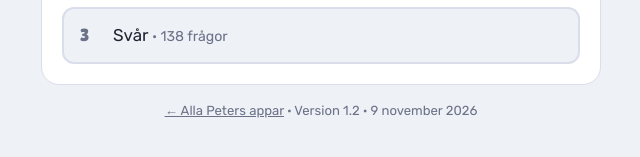
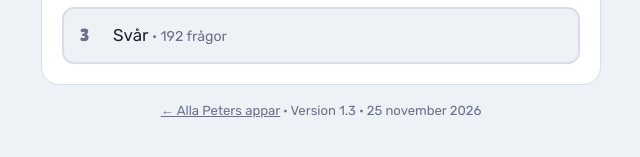
Before and after one commit to n8skz87brk-ux/appar, a plain HTML site: page fragesport/index.html in a window 1280 px wide. Shown: the part 339-496 px from the top of the page, 319-959 px from the left. Drawn offline with Linux system fonts and the light colour scheme.

Commit message:
Familjefrågesporten 1.3: 54 nya svåra frågor
Co-Authored-By: Claude Opus 5.5 <noreply@anthropic.com>
Claude-Session: https://claude.ai/code/session_016eVhoVhgYtrnUoTcdztPSs

```diff
--- a/fragesport/index.html
+++ b/fragesport/index.html
@@ -84,7 +84,7 @@ button:focus-visible{outline:3px solid var(--accent);outline-offset:2px}
   </header>
   <div class="progress" id="progress" aria-hidden="true"></div>
   <main class="card" id="card"></main>
-  <p class="ver"><a href="../">&larr; Alla Peters appar</a> · Version 1.2 · 9 november 2026</p>
+  <p class="ver"><a href="../">&larr; Alla Peters appar</a> · Version 1.3 · 25 november 2026</p>
 </div>
 
 <script>
@@ -456,7 +456,20 @@ svar:{
   ['Hur många klubbor får man som mest ha i golfbagen enligt reglerna?','14','12','16'],
   ['I vilken stad avgjordes ridtävlingarna vid sommar-OS 1956?','Stockholm','Helsingfors','Köpenhamn'],
   ['Vem vann det allra första Vasaloppet 1922?','Ernst Alm','Mora-Nisse Karlsson','Sixten Jernberg'],
-  ['Vilket land vann ishockeyturneringen vid OS 1980, känd för "Miracle on Ice"?','USA','Sovjetunionen','Finland']
+  ['Vilket land vann ishockeyturneringen vid OS 1980, känd för "Miracle on Ice"?','USA','Sovjetunionen','Finland'],
+  ["Vem var förbundskapten när Sverige tog VM-silver i fotboll 1958?", "George Raynor", "Putte Kock", "Lennart Nyman"],
+  ["I vilken stad hölls vinter-OS 1952?", "Oslo", "Cortina d'Ampezzo", "S:t Moritz"],
+  ["Hur många gånger vann Björn Borg Franska öppna i singel?", "6", "5", "7"],
+  ["Vilket år vann Sverige Davis Cup för första gången?", "1975", "1984", "1972"],
+  ["Hur många OS-guld tog Gunde Svan?", "4", "3", "5"],
+  ["Vilken golfbana kallas \"The Home of Golf\"?", "St Andrews", "Carnoustie", "Muirfield"],
+  ["Vilket år vann Sveriges damlandslag fotbolls-EM?", "1984", "1987", "1995"],
+  ["Vilket land har vunnit flest VM-guld i handboll på herrsidan?", "Frankrike", "Sverige", "Danmark"],
+  ["Vem satte den avgörande straffen i OS-finalen i ishockey 1994?", "Peter Forsberg", "Mats Näslund", "Magnus Svensson"],
+  ["Vem blev 1959 förste svensk att vinna ett Formel 1-lopp?", "Jo Bonnier", "Ronnie Peterson", "Gunnar Nilsson"],
+  ["Vilket år arrangerade Göteborg friidrotts-VM?", "1995", "1991", "2006"],
+  ["Vem vann OS-guld i tresteg i Aten 2004?", "Christian Olsson", "Jonathan Edwards", "Phillips Idowu"],
+  ["Vilket år tog Carolina Klüft OS-guld i sjukamp?", "2004", "2008", "2000"]
  ],
  historia:[
   ['Vilket år delades Nobelpriset ut för första gången?','1901','1896','1910'],
@@ -487,7 +500,20 @@ svar:{
   ['Vilka kejsare besegrades av Napoleon vid Austerlitz 1805?','Rysslands och Österrikes','Preussens och Rysslands','Österrikes och Preussens'],
   ['Vilken engelsk kung bröt med påven för att kunna skilja sig?','Henrik VIII','Edvard VI','Rikard III'],
   ['Vilket år spikade Martin Luther upp sina teser i Wittenberg?','1517','1527','1492'],
-  ['Hur länge var Tage Erlander statsminister i en följd?','23 år','18 år','27 år']
+  ['Hur länge var Tage Erlander statsminister i en följd?','23 år','18 år','27 år'],
+  ["Vilket år dog Gustav Vasa?", "1560", "1523", "1611"],
+  ["Vem avlossade skottet mot Gustav III på operamaskeraden 1792?", "Jacob Johan Anckarström", "Adolf Ribbing", "Carl Fredrik Pechlin"],
+  ["Genom vilken fred fick Sverige Skåne, Halland och Blekinge?", "Freden i Roskilde", "Freden i Brömsebro", "Freden i Köpenhamn"],
+  ["Vem var Sveriges kung under fälttåget mot Norge 1814?", "Karl XIII", "Karl XIV Johan", "Gustav IV Adolf"],
+  ["I vilken stad hölls det möte 1435 som brukar räknas som Sveriges första riksdag?", "Arboga", "Uppsala", "Västerås"],
+  ["Vem var Frankrikes president när Berlinmuren föll?", "François Mitterrand", "Jacques Chirac", "Valéry Giscard d'Estaing"],
+  ["Vem var romersk kejsare när Jesus föddes?", "Augustus", "Tiberius", "Nero"],
+  ["Vem blev 1947 Sveriges första kvinnliga statsråd?", "Karin Kock", "Ulla Lindström", "Alva Myrdal"],
+  ["Vilket år invigdes Göta kanal?", "1832", "1800", "1855"],
+  ["Vem ledde upproret mot unionskungen Erik av Pommern på 1430-talet?", "Engelbrekt Engelbrektsson", "Karl Knutsson", "Sten Sture den äldre"],
+  ["Vilket datum 1940 ockuperade Tyskland Danmark och anföll Norge?", "9 april", "1 september", "22 juni"],
+  ["Vilket år kröntes Karl XIV Johan?", "1818", "1810", "1844"],
+  ["Vem var statsminister när Sverige gick med i EU 1995?", "Ingvar Carlsson", "Carl Bildt", "Göran Persson"]
  ],
  musik:[
   ['Vem skrev musiken till "Gabriellas sång" i filmen "Så som i himmelen"?','Stefan Nilsson','Benny Andersson','Lars Winnerbäck'],
@@ -516,7 +542,16 @@ svar:{
   ['Vilket band släppte "Waterloo Sunset" 1967?','The Kinks','The Who','The Hollies'],
   ['Vem av ABBA-medlemmarna spelade i Hep Stars?','Benny Andersson','Björn Ulvaeus','Agnetha Fältskog'],
   ['I vilken grupp sjöng Björn Ulvaeus innan ABBA?','Hootenanny Singers','Hep Stars','Sven-Ingvars'],
-  ['Vem komponerade musiken till "Peer Gynt"?','Edvard Grieg','Jean Sibelius','Carl Nielsen']
+  ['Vem komponerade musiken till "Peer Gynt"?','Edvard Grieg','Jean Sibelius','Carl Nielsen'],
+  ["Vem var trummis i Led Zeppelin?", "John Bonham", "Keith Moon", "Ginger Baker"],
+  ["Vad hette Elvis Presleys hem i Memphis?", "Graceland", "Neverland", "Sun Studio"],
+  ["Vilka skrev musikalen \"Kristina från Duvemåla\"?", "Benny Andersson och Björn Ulvaeus", "Tim Rice och Andrew Lloyd Webber", "Stefan Nilsson och Py Bäckman"],
+  ["Vem skrev \"Änglamark\"?", "Evert Taube", "Cornelis Vreeswijk", "Nils Ferlin"],
+  ["Vilket instrument spelade Miles Davis?", "Trumpet", "Saxofon", "Trombon"],
+  ["Med vilken låt vann Herreys Eurovision 1984?", "Diggi-Loo Diggi-Ley", "Bra vibrationer", "Främling"],
+  ["Vilket är Michael Jacksons mest sålda album?", "Thriller", "Bad", "Off the Wall"],
+  ["I vilket band spelade Per Gessle innan Roxette?", "Gyllene Tider", "Noice", "Strebers"],
+  ["Vem tonsatte \"En vänlig grönskas rika dräkt\"?", "Waldemar Åhlén", "Hugo Alfvén", "Oskar Lindberg"]
  ],
  underhallning:[
   ['Vem skrev romanen "Röda rummet"?','August Strindberg','Hjalmar Söderberg','Selma Lagerlöf'],
@@ -547,7 +582,16 @@ svar:{
   ['Vem skrev romanen "Doktor Zjivago"?','Boris Pasternak','Aleksandr Solzjenitsyn','Michail Sjolochov'],
   ['Vilken Bergman-serie från 1973 skildrar ett äktenskap i kris?','Scener ur ett äktenskap','Höstsonaten','Ansikte mot ansikte'],
   ['Vem skapade seriefiguren 91:an Karlsson?','Rudolf Petersson','Oskar Andersson','Jan Lööf'],
-  ['Vem skapade Bamse?','Rune Andréasson','Jan Lööf','Lars Mortimer']
+  ['Vem skapade Bamse?','Rune Andréasson','Jan Lööf','Lars Mortimer'],
+  ["Vem regisserade \"Elvira Madigan\" från 1967?", "Bo Widerberg", "Jan Troell", "Vilgot Sjöman"],
+  ["Vem regisserade filmen \"Utvandrarna\" från 1971?", "Jan Troell", "Bo Widerberg", "Ingmar Bergman"],
+  ["Vem skrev \"Röde Orm\"?", "Frans G. Bengtsson", "Vilhelm Moberg", "Jan Guillou"],
+  ["Vem delade Nobelpriset i litteratur 1974 med Harry Martinson?", "Eyvind Johnson", "Pär Lagerkvist", "Erik Axel Karlfeldt"],
+  ["Vem skrev \"Gösta Berlings saga\"?", "Selma Lagerlöf", "Verner von Heidenstam", "Victoria Benedictsson"],
+  ["Vem skapade Mumintrollen?", "Tove Jansson", "Astrid Lindgren", "Elsa Beskow"],
+  ["Vilken film av Ruben Östlund vann Guldpalmen i Cannes 2017?", "The Square", "Turist", "De ofrivilliga"],
+  ["Vem spelade Kurt Wallander i den första filmen, \"Mördare utan ansikte\" från 1994?", "Rolf Lassgård", "Krister Henriksson", "Gösta Ekman"],
+  ["Vem skrev romanen \"Godnatt, jord\"?", "Ivar Lo-Johansson", "Eyvind Johnson", "Moa Martinson"]
  ],
  blandat:[
   ['Hur många ben har en vuxen människa?','206','212','198'],
@@ -575,7 +619,17 @@ svar:{
   ['Vilket land har flest tidszoner, räknat med alla territorier?','Frankrike','Ryssland','USA'],
   ['Vilket är Sveriges längsta vattendrag?','Klarälven–Göta älv','Torne älv','Ume älv'],
   ['Hur lång tid tar det ungefär för solljuset att nå jorden?','Cirka 8 minuter','Cirka 8 sekunder','Cirka 80 minuter'],
-  ['Vilket år blev Hansestaden Visby världsarv?','1995','1989','2001']
+  ['Vilket år blev Hansestaden Visby världsarv?','1995','1989','2001'],
+  ["Vilken planet har flest kända månar?", "Saturnus", "Jupiter", "Uranus"],
+  ["Vilket grundämne har den kemiska beteckningen Pb?", "Bly", "Platina", "Fosfor"],
+  ["Vilken druva är den viktigaste i röd Rioja?", "Tempranillo", "Garnacha", "Monastrell"],
+  ["Från vilket land kommer det söta vinet Tokaji?", "Ungern", "Österrike", "Slovenien"],
+  ["Vilken svensk uppfann säkerhetständstickan?", "Gustaf Erik Pasch", "Johan Edvard Lundström", "Alfred Nobel"],
+  ["Hur stor är vinkelsumman i en femhörning?", "540 grader", "360 grader", "720 grader"],
+  ["Vilken är Nya Zeelands största stad?", "Auckland", "Wellington", "Christchurch"],
+  ["Vilket grundämne är vanligast i jordskorpan?", "Syre", "Kisel", "Järn"],
+  ["Hur många sekunder har ett dygn?", "86 400", "36 000", "864 000"],
+  ["Av vilken druva görs vitt Sancerre?", "Sauvignon blanc", "Chenin blanc", "Chardonnay"]
  ]
 }
 };
--- a/fragesport/sw.js
+++ b/fragesport/sw.js
@@ -1,6 +1,6 @@
 // Keeps the game usable offline: network first, cached copy as fallback.
 // Bump the version when the game changes.
-const C="fragesport-v1.2";
+const C="fragesport-v1.3";
 const FILES=["./","index.html","manifest.json","icon-180.png","icon-192.png","icon-512.png"];
 self.addEventListener("install",e=>{e.waitUntil(caches.open(C).then(c=>c.addAll(FILES)));self.skipWaiting()});
 self.addEventListener("activate",e=>{e.waitUntil(caches.keys().then(k=>Promise.all(k.filter(x=>x.startsWith("fragesport-")&&x!==C).map(x=>caches.delete(x)))));self.clients.claim()});
```
Also changed, not shown: appar.json (+8 -2 lines), ny/appar.json (+8 -2 lines).
